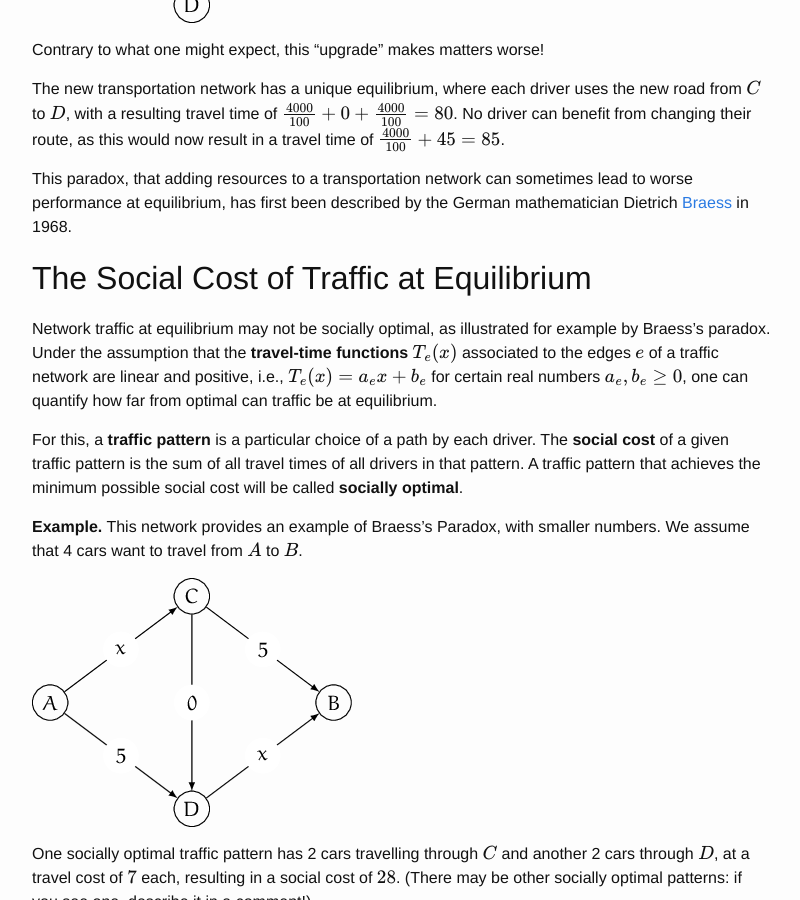
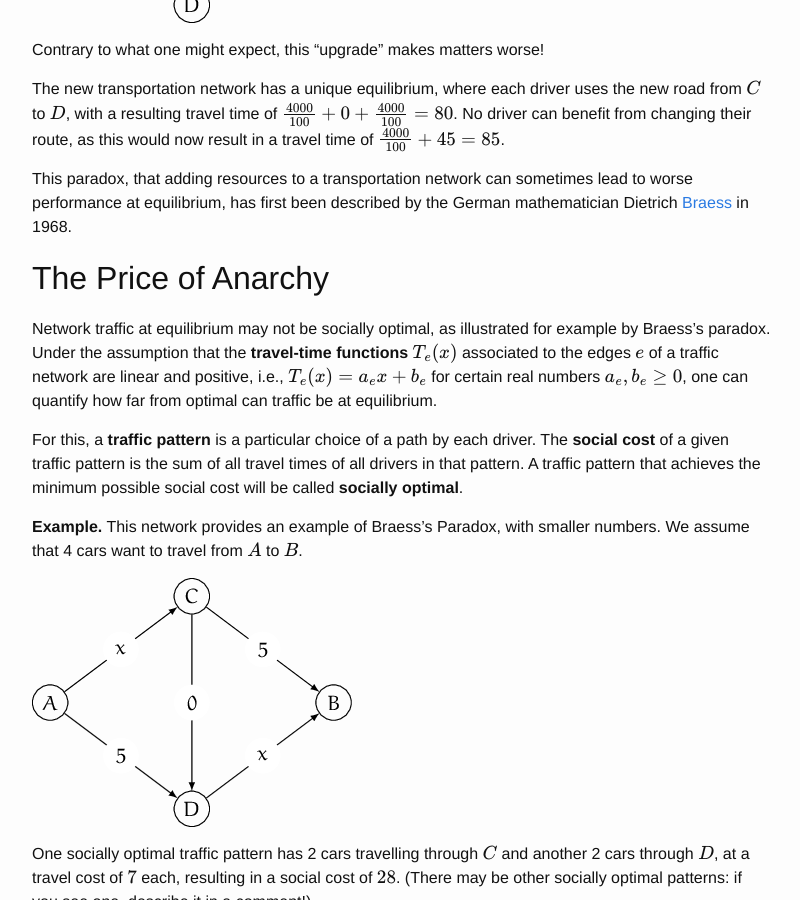
Before and after one commit to starktech23/cs4423.github.io, a Jekyll site: the page built from _posts/2016-02-24-note13.md, in a window 1280 px wide and 900 px high, scrolled down 1444 px. Shown: the whole window, without its empty margins (238-1038 px from the left). Built offline with Jekyll 4.4.1, drawn with Linux system fonts in a browser that asks for light colours; formulas are drawn with MathJax 3; a script that is not in the unit is left out; comment, search, counter and statistics services are not loaded.

Commit message:
price of anarchy

```diff
--- a/_posts/2016-02-24-note13.md
+++ b/_posts/2016-02-24-note13.md
@@ -61,7 +61,7 @@ can sometimes lead to worse performance at equilibrium,
 has first been described by the German mathematician
 Dietrich [Braess][braess] in 1968.
 
-## The Social Cost of Traffic at Equilibrium
+## The Price of Anarchy
 
 Network traffic at equilibrium may not be socially optimal,
 as illustrated for example by Braess's paradox.
```
